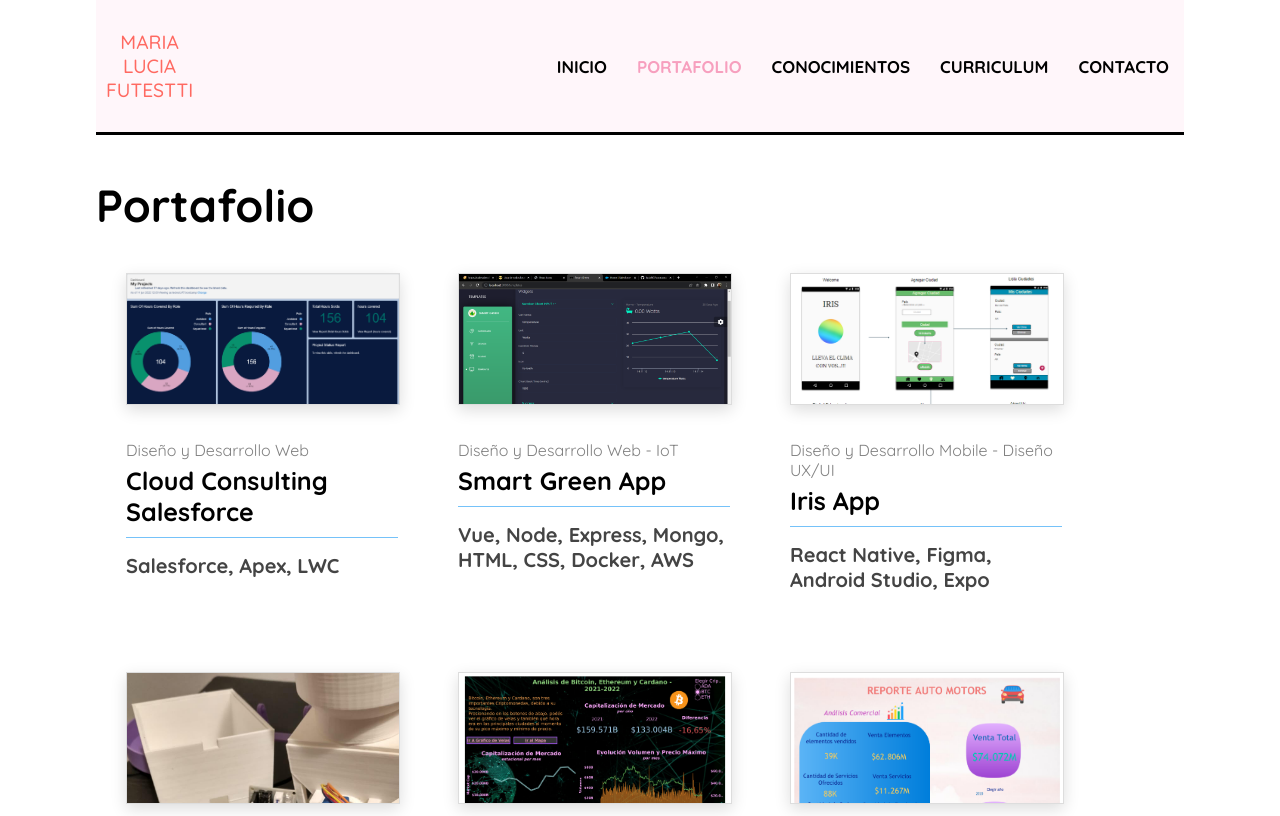
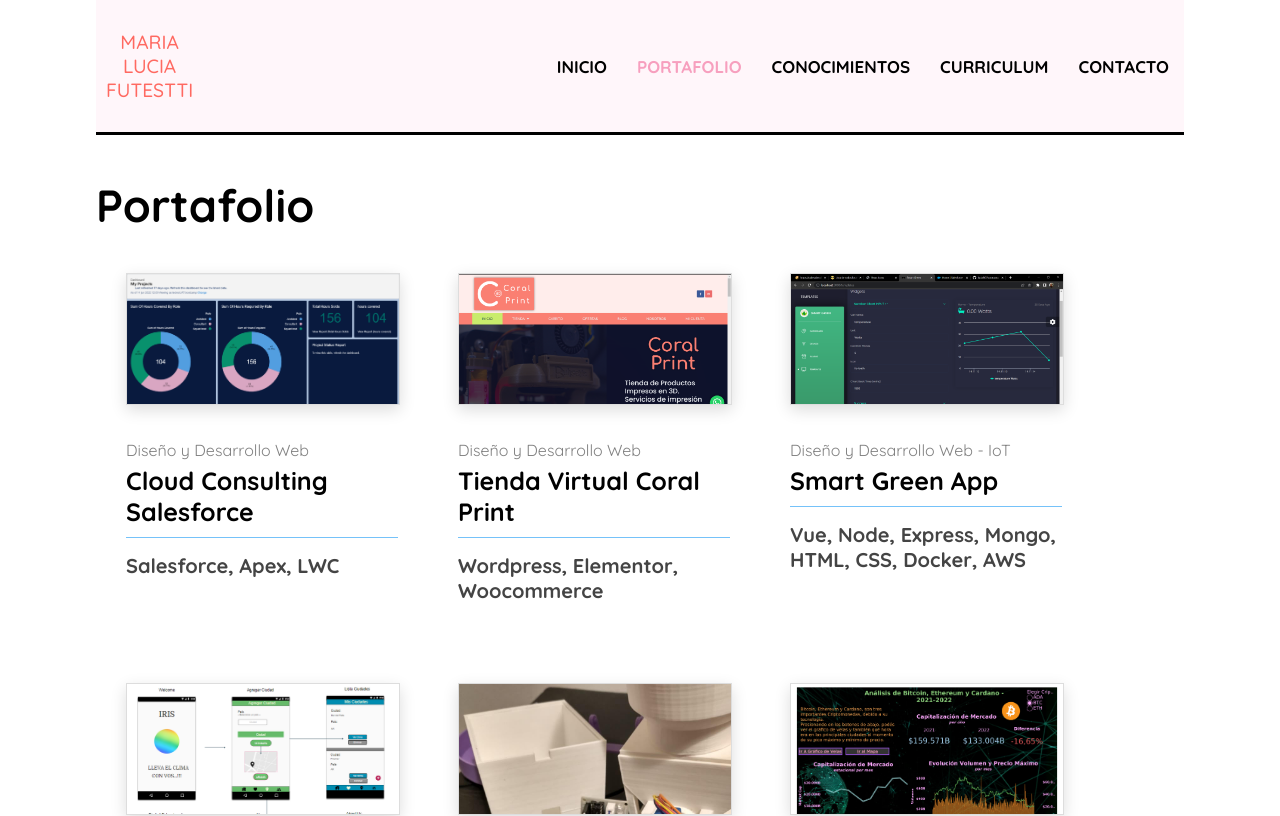
Before and after one commit to luciaf17/portfolio, a React (Create React App) app: page /portfolio in a window 1280 px wide. Shown: the top 816 px of the page. Built offline with nearby package versions, Linux system fonts and the light colour scheme.

Commit message:
Se agrega proyecto

```diff
--- a/src/components/Conocimientos.js
+++ b/src/components/Conocimientos.js
@@ -12,7 +12,7 @@
       <h1 className='heading'>Mis Conocimientos</h1>
       <section className='services'>
         <article className='service'>
-          <h3>Diseño Web</h3><FaHtml5 className='icon animate__animated animate__zoomInDown'/><FaCss3Alt className='icon animate__animated animate__zoomInDown'/><FaBootstrap className='icon animate__animated animate__zoomInDown'/>
+          <h3>Diseño Web, Low code, Wordpress, Elementor</h3><FaHtml5 className='icon animate__animated animate__zoomInDown'/><FaCss3Alt className='icon animate__animated animate__zoomInDown'/><FaBootstrap className='icon animate__animated animate__zoomInDown'/>
         </article>
         <article className='service'>
           <h3>Diseño UX/UI</h3><FaFigma className='icon animate__animated animate__zoomInDown'/><SiCanva className='icon animate__animated animate__zoomInDown'/>
--- a/src/data/Trabajos.js
+++ b/src/data/Trabajos.js
@@ -6,6 +6,14 @@
         'tecnologias':'Salesforce, Apex, LWC',
         'categoria':'Diseño y Desarrollo Web',
         'descripcion': 'Proyecto para Una consultora que necesitaba una app en Salesforce en la que se pueda llevar un control de los proyectos de cada Project Manager, en la cual se trabajó con LWC, Apex, Flows y Custom Reports'
+    },
+    {
+        'id': 'coral-print',
+        'nombre':'Tienda Virtual Coral Print',
+        'url':'coralprint.com.ar',
+        'tecnologias':'Wordpress, Elementor, Woocommerce',
+        'categoria':'Diseño y Desarrollo Web',
+        'descripcion': 'Tienda Virtual empresarial.'
     },
     {
         'id': 'smart-green',
```
Also changed, not shown: public/coral-print.png (added).
